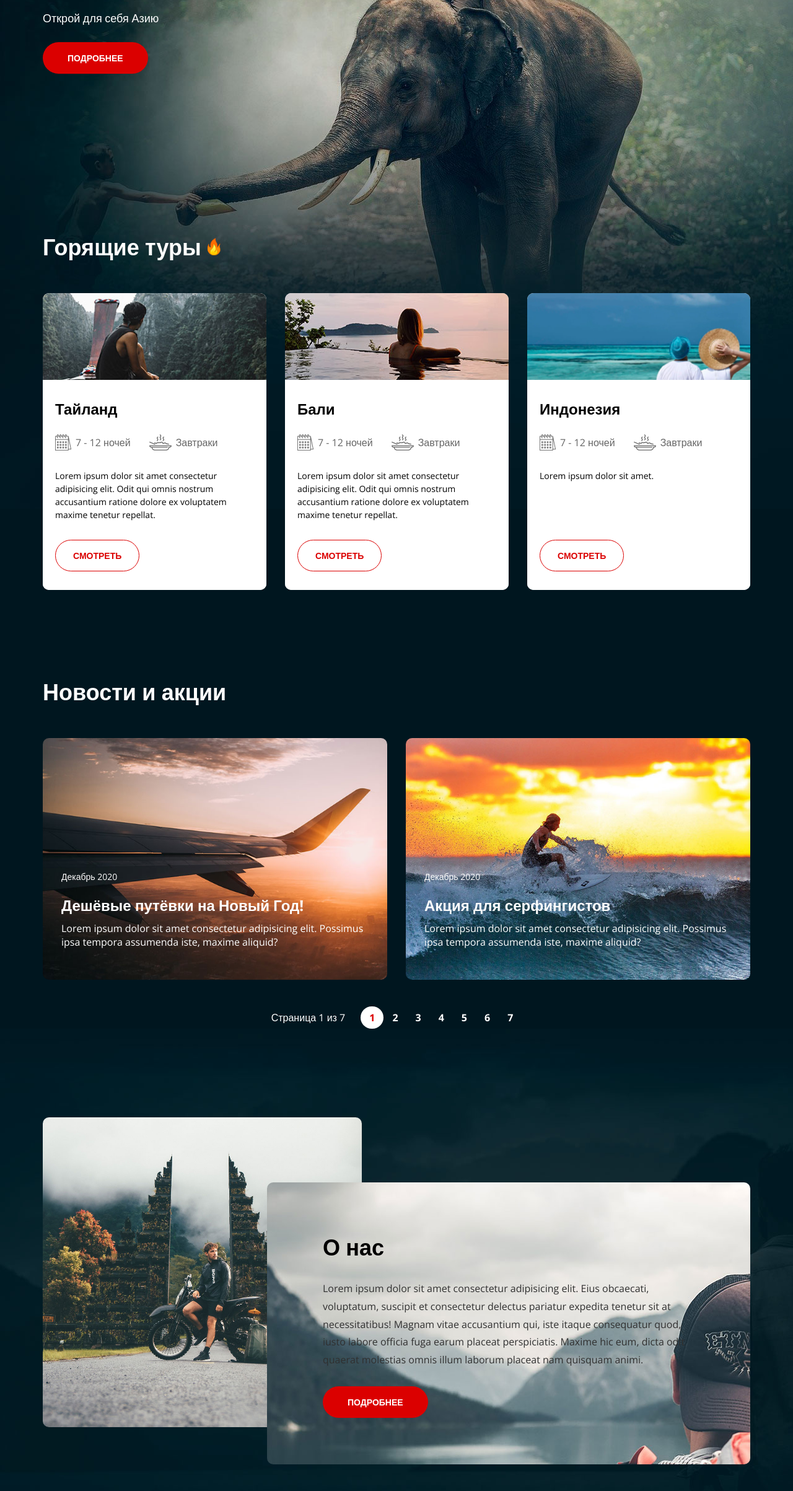
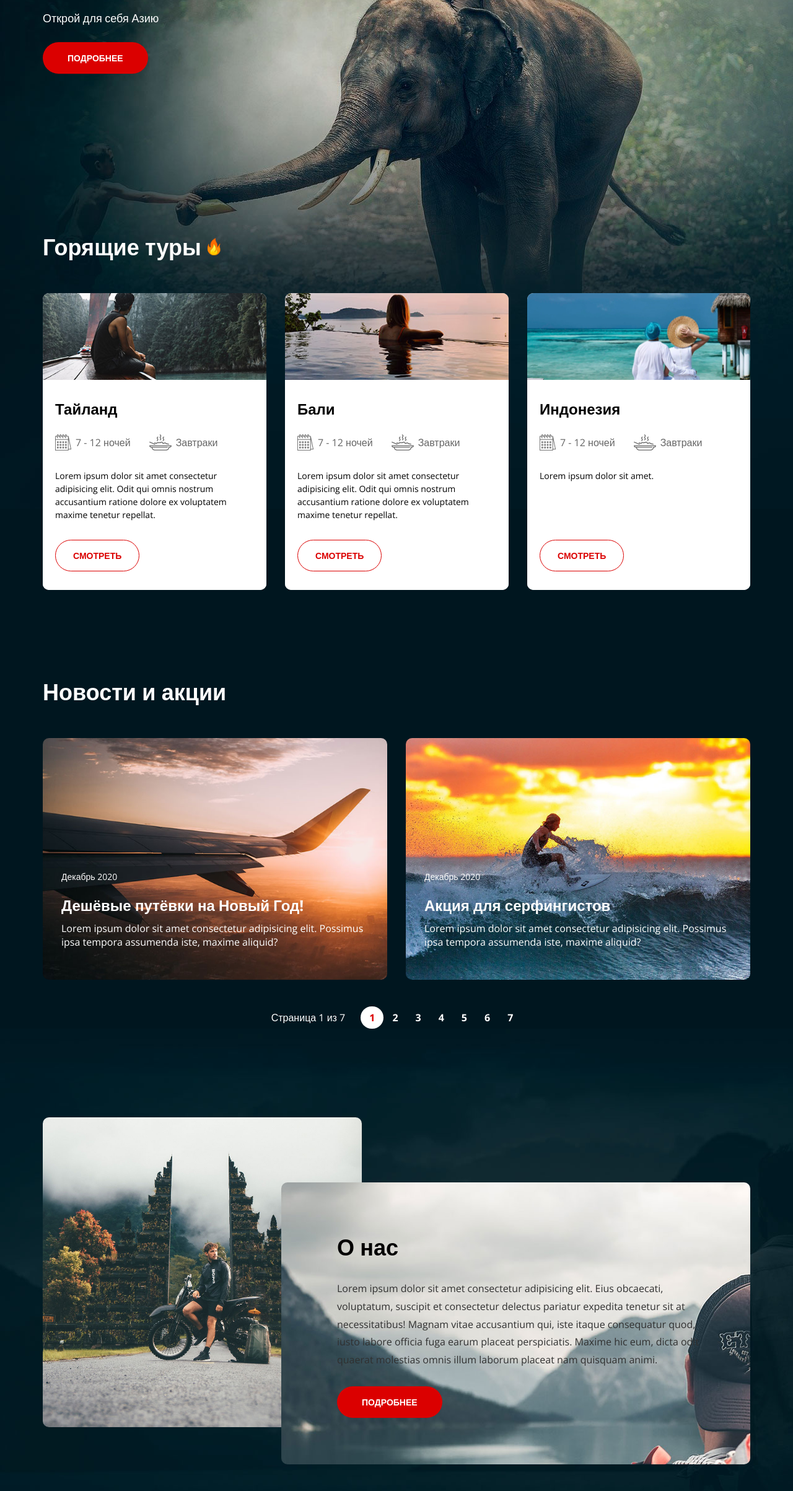
Before and after one commit to Boilerr/air_asia, a plain HTML site: page main.html in a window 1280 px wide. Shown: the part 381-2787 px from the top of the page at 62% size. Drawn offline with nearby package versions, Linux system fonts and the light colour scheme.

Commit message:
fix bugs

```diff
--- a/main.html
+++ b/main.html
@@ -82,8 +82,8 @@
           </nav>
           <div class="heading heading__main">
             <h1 class="title title__h1 title__h1_main">
-              <span class="title__break">Авторские</span>
-              <span class="title__break">туры по Азии</span>
+              <div class="heading__break">Авторские</div>
+              <div class="heading__break">туры по Азии</div>
             </h1>
             <span class="title title_welcome-main">Открой для себя Азию</span>
             <a class="btn btn__primary" href="#">Подробнее</a>
--- a/styles/base/_typography.scss
+++ b/styles/base/_typography.scss
@@ -15,11 +15,6 @@
 
   &__h3 {
     font-size: var(--xm);
-  }
-
-  &__break {
-    display: block;
-    line-height: 1.2;
   }
 
   &_welcome {
--- a/styles/layout/_about.scss
+++ b/styles/layout/_about.scss
@@ -1,29 +1,26 @@
 .about {
   &__main {
     min-height: 56rem;
-    position: relative;
     margin-bottom: 4.5rem;
+    display: flex;
   }
   &__decor-img,
   &__article {
-    position: absolute;
     border-radius: 1rem;
   }
   &__decor-img {
     max-height: 50rem;
-    top: 0;
-    left: 0;
   }
   &__article {
     display: flex;
     flex-direction: column;
     justify-content: space-between;
     background: url('../images/decor/mountains.jpg') -20rem 0 no-repeat;
-    max-width: 78rem;
-    min-height: 45.5rem;
-    bottom: 0;
-    right: 0;
+    width: 78rem;
+    height: 45.5rem;
     padding: 8rem 8rem 7.5rem 9rem;
+    margin-left: -13rem;
+    align-self: flex-end;
   }
   &__title {
     font-size: var(--l);
--- a/styles/layout/_header.scss
+++ b/styles/layout/_header.scss
@@ -14,4 +14,8 @@
     place-self: end start;
     margin-bottom: 0;
   }
+
+  &__break {
+    line-height: 1.2;
+  }
 }
--- a/styles/layout/_tours.scss
+++ b/styles/layout/_tours.scss
@@ -10,7 +10,8 @@
 
     &_position {
       height: 100%;
-      transform: scale(2) translate(5rem, 1.5rem);
+      width: 100%;
+      object-fit: cover;
     }
   }
 
```
Also changed, not shown: styles/main.css, 1 other file.
